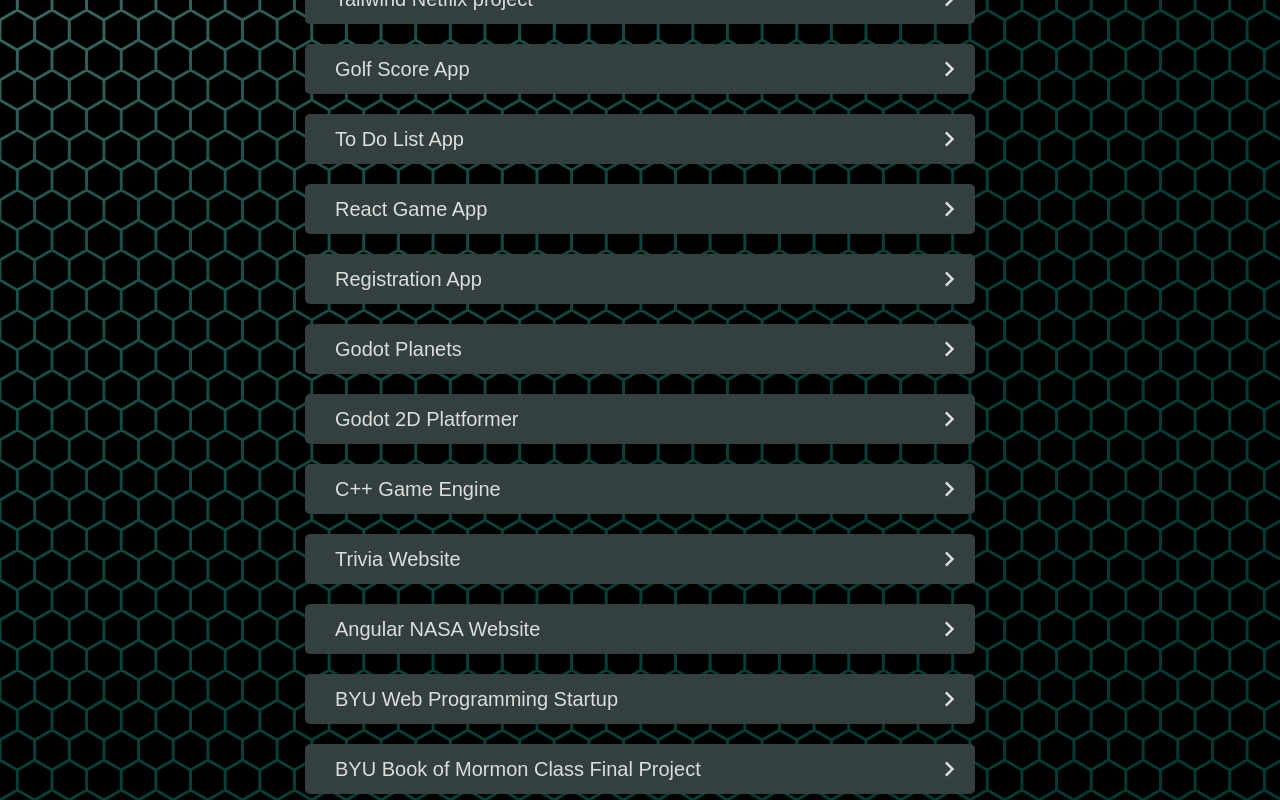
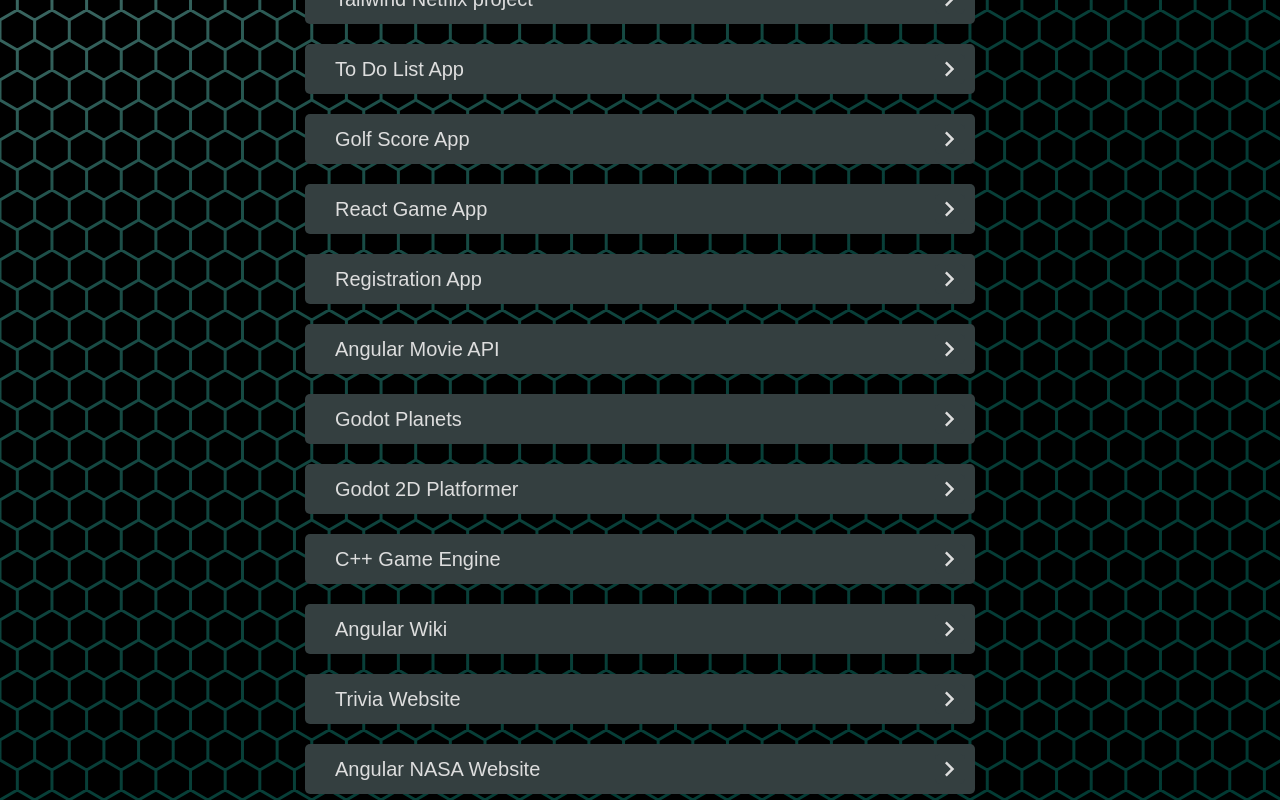
Before and after one commit to AndersonBillss/portfolio-2025, a React (Vite) app: page /projects in a window 1280 px wide. Shown: the part 260-1060 px from the top of the page. Built offline with nearby package versions, Linux system fonts and the light colour scheme.

Commit message:
updated projects to contain better desctriptions

```diff
--- a/src/projects.ts
+++ b/src/projects.ts
@@ -13,7 +13,7 @@ export interface project {
 export const projects: project[] = [
     {
         title: 'MiHealth project',
-        description: 'I created this project early on in my Web Developement course to practice css.',
+        description: 'I created this project early on in my Mountainland Technical College Web Developement course to practice css.',
         hostedLink: 'https://andersonbillss.github.io/MiHealth/',
         githubLink: 'https://github.com/AndersonBillss/MiHealth',
         technologies: [
@@ -24,7 +24,7 @@ export const projects: project[] = [
     },
     {
         title: 'Tailwind Netflix project',
-        description: 'I created this project using scss and tailwind css.',
+        description: 'I created this project early on in my Mountainland Technical College Web Developement using scss and tailwind css. Demonstrates an ability to use CSS and CSS libraries',
         hostedLink: 'https://andersonbillss.github.io/tailwindProject/',
         githubLink: 'https://github.com/AndersonBillss/tailwindProject',
         technologies: [
@@ -35,8 +35,20 @@ export const projects: project[] = [
         img: null
     },
     {
+        title: 'To Do List App',
+        description: 'This to do list was created using vanilla Javascript',
+        hostedLink: 'https://andersonbillss.github.io/toDoListApp/',
+        githubLink: 'https://github.com/AndersonBillss/toDoListApp',
+        technologies: [
+            technologies.JavaScript,
+            technologies.HTML,
+            technologies.CSS
+        ],
+        img: null
+    },
+    {
         title: 'Golf Score App',
-        description: 'This is a golf score app.  It pulls from an API using vanilla javaScript.',
+        description: 'This golf score app is written with vanilla Javascript. It pulls golf course data from an API.',
         hostedLink: 'https://andersonbillss.github.io/Golf-Score-App/',
         githubLink: 'https://github.com/AndersonBillss/Golf-Score-App',
         technologies: [
@@ -47,20 +59,8 @@ export const projects: project[] = [
         img: null
     },
     {
-        title: 'To Do List App',
-        description: 'This robust to do list app was created using vanilla javaScript.',
-        hostedLink: 'https://andersonbillss.github.io/toDoListApp/',
-        githubLink: 'https://github.com/AndersonBillss/toDoListApp',
-        technologies: [
-            technologies.JavaScript,
-            technologies.HTML,
-            technologies.CSS
-        ],
-        img: null
-    },
-    {
         title: 'React Game App',
-        description: 'This is a react app with several games.  It displays my ability to code complex logic systems.',
+        description: 'This React app contains several playable games. It displays my ability to code complex logic systems and demonstrates my mastery of all basic React hooks.',
         hostedLink: 'https://react-game-project-dxrwofvh4-anderson-bills-projects.vercel.app/',
         githubLink: 'https://github.com/AndersonBillss/react-game-project',
         technologies: [
@@ -73,7 +73,7 @@ export const projects: project[] = [
     },
     {
         title: 'Registration App',
-        description: 'This is a robust registration app built using react. It uses a postgresql database and incorperates proper security protocols. I worked on this project in a group.',
+        description: 'This is a registration app I built with a team. Allows users to create an account, build a schedule, and allows admins to edit student data. Demonstrates ability for me to collaborate with others',
         hostedLink: 'https://capstone-co5w.onrender.com/',
         githubLink: 'https://github.com/Ash-mp3/capstone',
         technologies: [
@@ -81,7 +81,22 @@ export const projects: project[] = [
             technologies.JavaScript,
             technologies.HTML,
             technologies.CSS,
-            technologies.Nodejs
+            technologies.Nodejs,
+            technologies.SQL
+        ],
+        img: null
+    },
+    {
+        title: 'Angular Movie API',
+        description: 'I built this website with a small team. Allows users to rate and comment on their favorite movies. Demonstrates ability to work on a team.',
+        githubLink: 'https://github.com/Ash-mp3/angular-movie-api',
+        technologies: [
+            technologies.React,
+            technologies.JavaScript,
+            technologies.HTML,
+            technologies.CSS,
+            technologies.Nodejs,
+            technologies.Firebase
         ],
         img: null
     },
@@ -115,8 +130,22 @@ export const projects: project[] = [
         img: null
     },
     {
+        title: 'Angular Wiki',
+        description: 'Full stack wiki application. Allows for page creation with internal links, sanitizes page page contents to ensure security, allows for file uploads to display images. Demonstrates a mastery of Node.js and Angular.',
+        githubLink: 'https://github.com/AndersonBillss/Angular-wiki',
+        technologies: [
+            technologies.Angular,
+            technologies.Typescript,
+            technologies.HTML,
+            technologies.CSS,
+            technologies.Nodejs,
+            technologies.Mongodb
+        ],
+        img: null
+    },
+    {
         title: 'Trivia Website',
-        description: 'I created a trivia website for a ward game night.',
+        description: 'Trivia website for a ward game night. Pulls from an API for most questions but supports custom questions as well. Ensures no repeat custom questions are asked.',
         githubLink: 'https://github.com/AndersonBillss/trivia-website',
         hostedLink: 'https://wardtrivia.netlify.app/',
         technologies: [
@@ -129,25 +158,12 @@ export const projects: project[] = [
     },
     {
         title: 'Angular NASA Website',
-        description: "I use NASA's API to display the NASA image of the day for your birthdate.",
+        description: "I use NASA's API to display the NASA image of the day for any date.",
         githubLink: 'https://github.com/AndersonBillss/angular-nasa-api',
         hostedLink: 'https://nasa-image-site.netlify.app/',
         technologies: [
             technologies.Angular,
             technologies.Typescript,
-            technologies.HTML,
-            technologies.CSS
-        ],
-        img: null
-    },
-    {
-        title: 'BYU Web Programming Startup',
-        description: 'This is a full stack application that allows you to play games with friends.',
-        githubLink: 'https://github.com/AndersonBillss/startup',
-        hostedLink: 'https://startup.webprogramming260startup.click',
-        technologies: [
-            technologies.React,
-            technologies.JavaScript,
             technologies.HTML,
             technologies.CSS
         ],
@@ -166,4 +182,19 @@ export const projects: project[] = [
         ],
         img: null
     },
+    {
+        title: 'BYU Web Programming Startup',
+        description: 'This is a full stack application that allows you to play several games with friends. Demonstrates my ability to effectively build a full-stack application using React and Node.js.',
+        githubLink: 'https://github.com/AndersonBillss/startup',
+        hostedLink: 'https://startup.webprogramming260startup.click',
+        technologies: [
+            technologies.React,
+            technologies.JavaScript,
+            technologies.HTML,
+            technologies.CSS,
+            technologies.Nodejs,
+            technologies.Mongodb
+        ],
+        img: null
+    },
 ]
--- a/src/technologies.ts
+++ b/src/technologies.ts
@@ -14,6 +14,9 @@ export enum technologies {
     Python,
     Nodejs,
     AWS,
+    Mongodb,
+    SQL,
+    Firebase
 }
 
 export const technologyNames = new Map<technologies, string>();
@@ -32,3 +35,6 @@ technologyNames.set(technologies.Java, "Java")
 technologyNames.set(technologies.Python, "Python")
 technologyNames.set(technologies.Nodejs, "Node.js")
 technologyNames.set(technologies.AWS, "AWS")
+technologyNames.set(technologies.Mongodb, "MongoDB")
+technologyNames.set(technologies.SQL, "SQL")
+technologyNames.set(technologies.Firebase, "Firebase")
```
